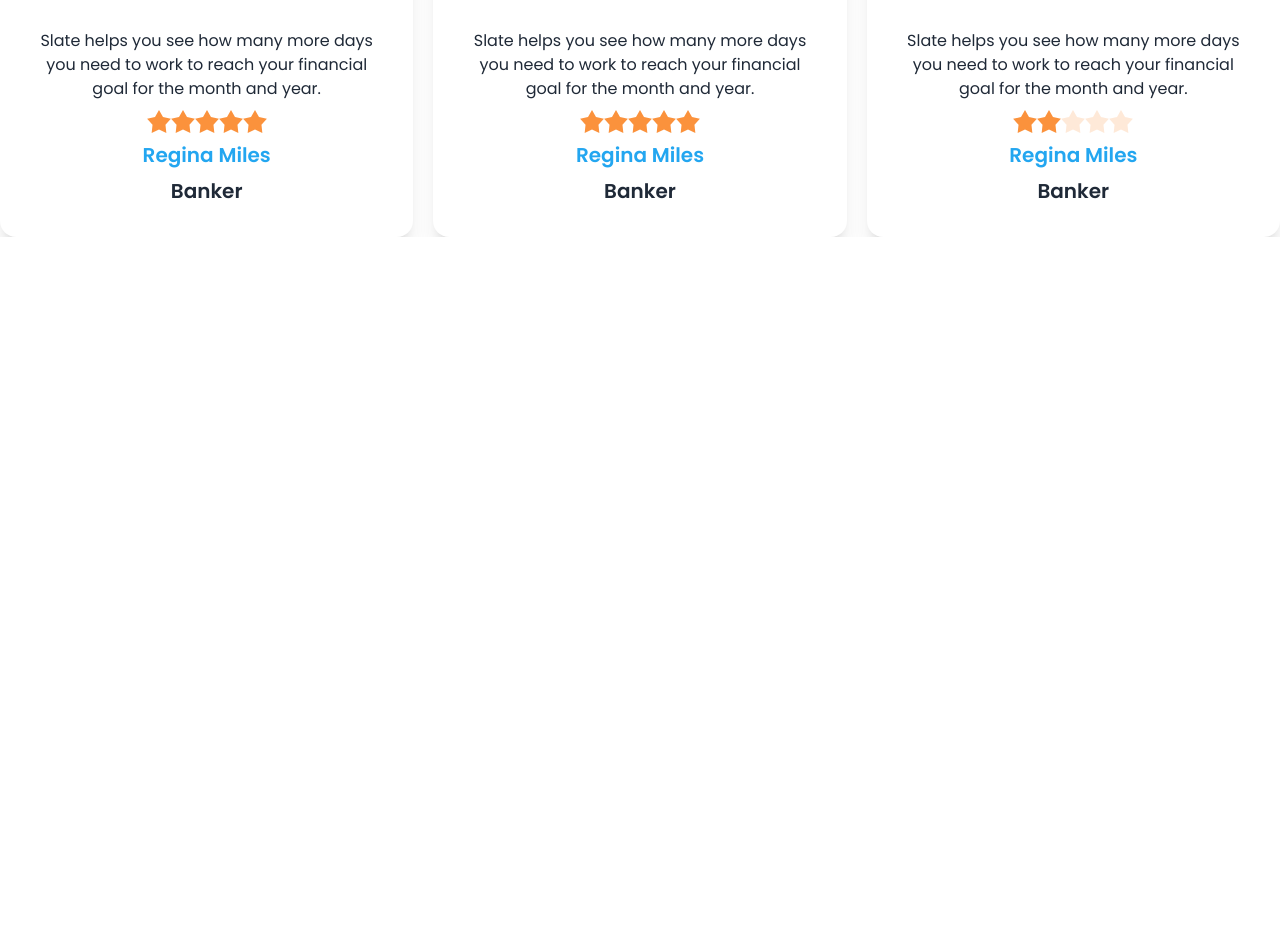
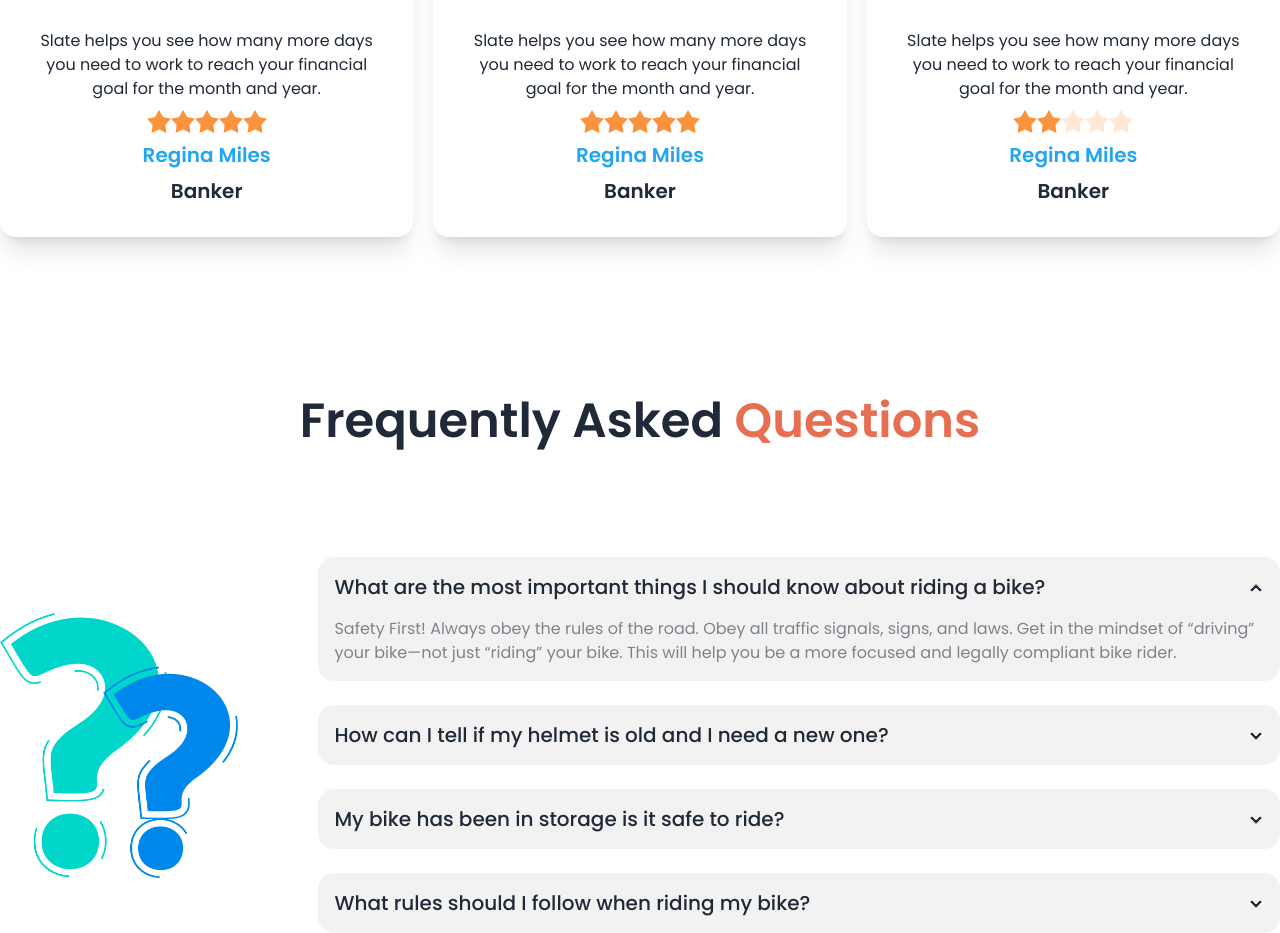
Before and after one commit to rifat3790/bike-zone, a plain HTML site: page index.html in a window 1280 px wide. Shown: the part 2477-3410 px from the top of the page. Before the commit the page ends 2714 px from the top, so only its background shows below. Drawn offline with nearby package versions, Linux system fonts and the light colour scheme.

Commit message:
added faq section

```diff
--- a/index.html
+++ b/index.html
@@ -256,6 +256,50 @@
                   </div>
              </div>
            </section>
+
+
+           <!-- faq section -->
+            <section class="mt-20 md:mt-32 lg:mt-40">
+                <h1 class="text-2xl md:text-3xl lg:text-5xl font-semibold text-center">Frequently Asked <span class="text-[#E76F51]">Questions</span></h1>
+
+                <div class="mt-16 md:mt24 lg:mt-28 flex justify-between items-center flex-col md:flex-row lg:flex-row">
+                    <div class="flex flex-col md:flex-row lg:flex-row">
+                        <img src="images/others/faq.png" alt="">
+                    </div>
+                    <div class="space-y-6 md:ml-16 lg:ml-20">
+                        <div class="collapse collapse-arrow bg-base-200">
+                            <input type="radio" name="my-accordion-2" checked="checked" />
+                            <div class="collapse-title text-xl font-medium">What are the most important things I should
+                                know about riding a bike?</div>
+                            <div class="collapse-content">
+                              <p class="text-[#7E848C]">Safety First! Always obey the rules of the road. Obey all traffic signals, signs, and laws. Get in the mindset of “driving” your bike—not just “riding” your bike. This will help you be a more focused and legally compliant bike rider. </p>
+                            </div>
+                          </div>
+                          <div class="collapse collapse-arrow bg-base-200">
+                            <input type="radio" name="my-accordion-2" />
+                            <div class="collapse-title text-xl font-medium">How can I tell if my helmet is old and I need a
+                                new one?</div>
+                            <div class="collapse-content">
+                                <p class="text-[#7E848C]">Safety First! Always obey the rules of the road. Obey all traffic signals, signs, and laws. Get in the mindset of “driving” your bike—not just “riding” your bike. This will help you be a more focused and legally compliant bike rider. </p>
+                            </div>
+                          </div>
+                          <div class="collapse collapse-arrow bg-base-200">
+                            <input type="radio" name="my-accordion-2" />
+                            <div class="collapse-title text-xl font-medium">My bike has been in storage is it safe to ride?</div>
+                            <div class="collapse-content">
+                                <p class="text-[#7E848C]">Safety First! Always obey the rules of the road. Obey all traffic signals, signs, and laws. Get in the mindset of “driving” your bike—not just “riding” your bike. This will help you be a more focused and legally compliant bike rider. </p>
+                            </div>
+                          </div>
+                          <div class="collapse collapse-arrow bg-base-200">
+                            <input type="radio" name="my-accordion-2" />
+                            <div class="collapse-title text-xl font-medium">What rules should I follow when riding my bike?</div>
+                            <div class="collapse-content">
+                                <p class="text-[#7E848C]">Safety First! Always obey the rules of the road. Obey all traffic signals, signs, and laws. Get in the mindset of “driving” your bike—not just “riding” your bike. This will help you be a more focused and legally compliant bike rider. </p>
+                            </div>
+                          </div>
+                    </div>
+                </div>
+            </section>
     </main>
 </body>
 </html>
```
